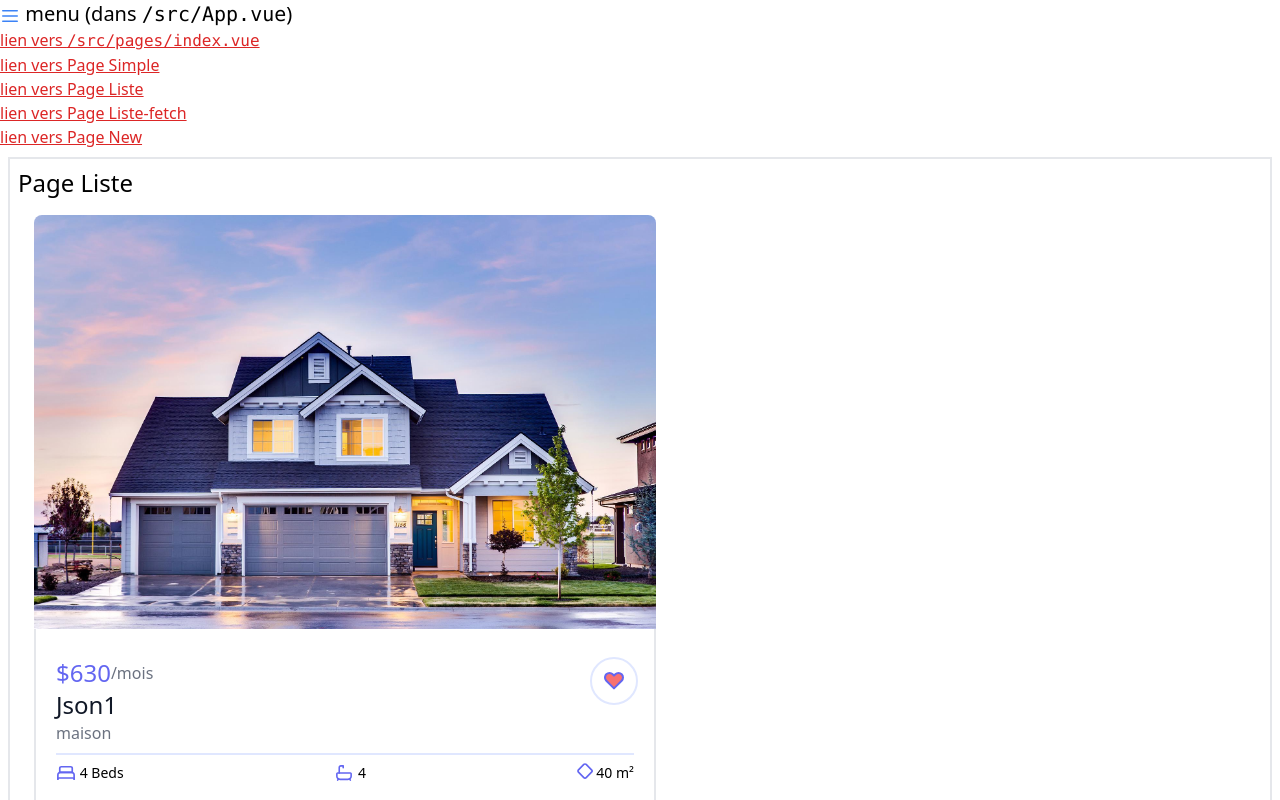
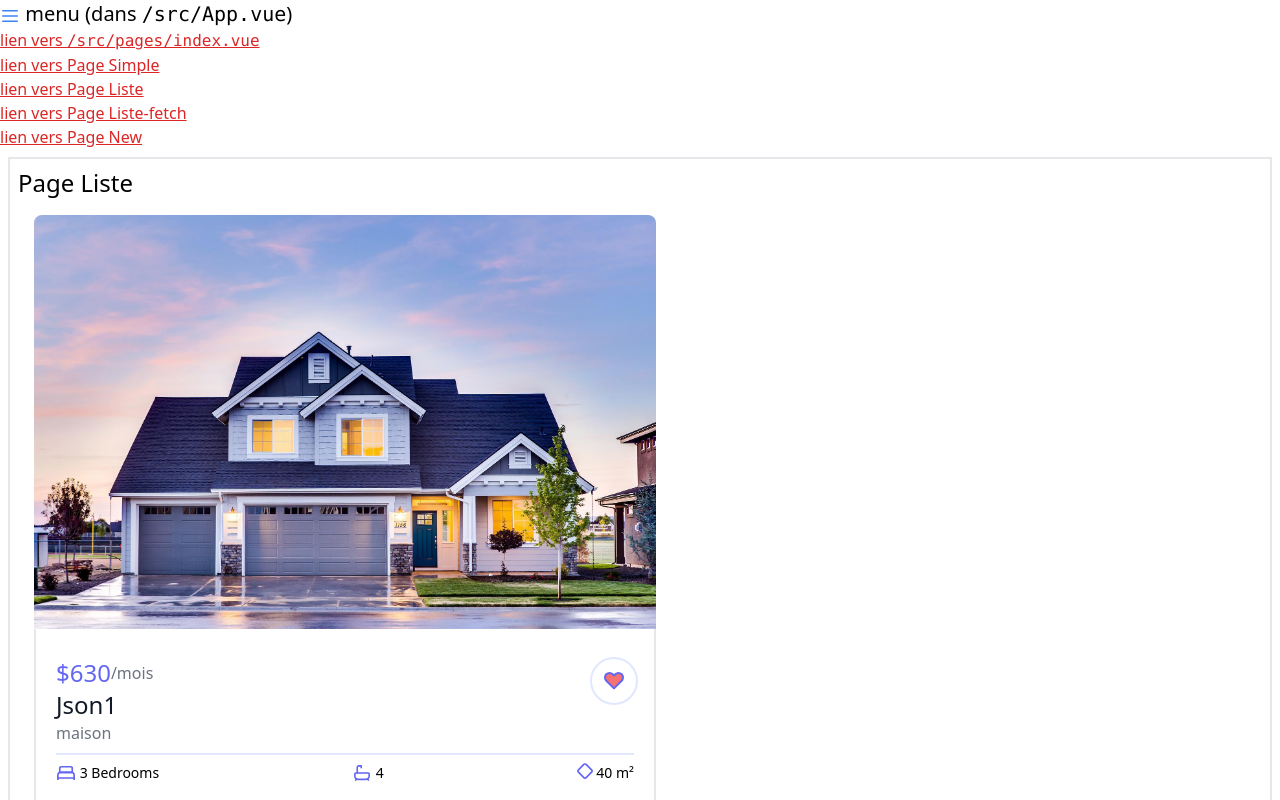
Before and after one commit to ChamberlinMorgane/tp1-dev-frontp-morgane-chamberlin, a Vue app: page /liste-fetch in a window 1280 px wide. Shown: the top 800 px of the page. Built offline with nearby package versions, Linux system fonts and the light colour scheme; what @formkit/vue would draw is missing.

Commit message:
ajout des chambres dans la card

```diff
--- a/src/components/card.vue
+++ b/src/components/card.vue
@@ -13,7 +13,7 @@
             <hr class="my-2 border-t-2 border-indigo-100" />
             <div class="flex justify-between text-sm">
                 <div>
-                    <bed class="inline-block align-top" /> 4 Beds
+                    <bed class="inline-block align-top" /> {{nbbed}}
                 </div>
                 <div>
                     <bath class="inline-block align-top" /> {{ nbbath }}
@@ -69,6 +69,10 @@ defineProps({
         type: String,
         default: "2 Bathrooms",
     },
+    nbbed: {
+        type: String,
+        default: "3 Bedrooms",
+    },
     nbsize: {
         type: String,
         default: "6x7.5 m²",
```
